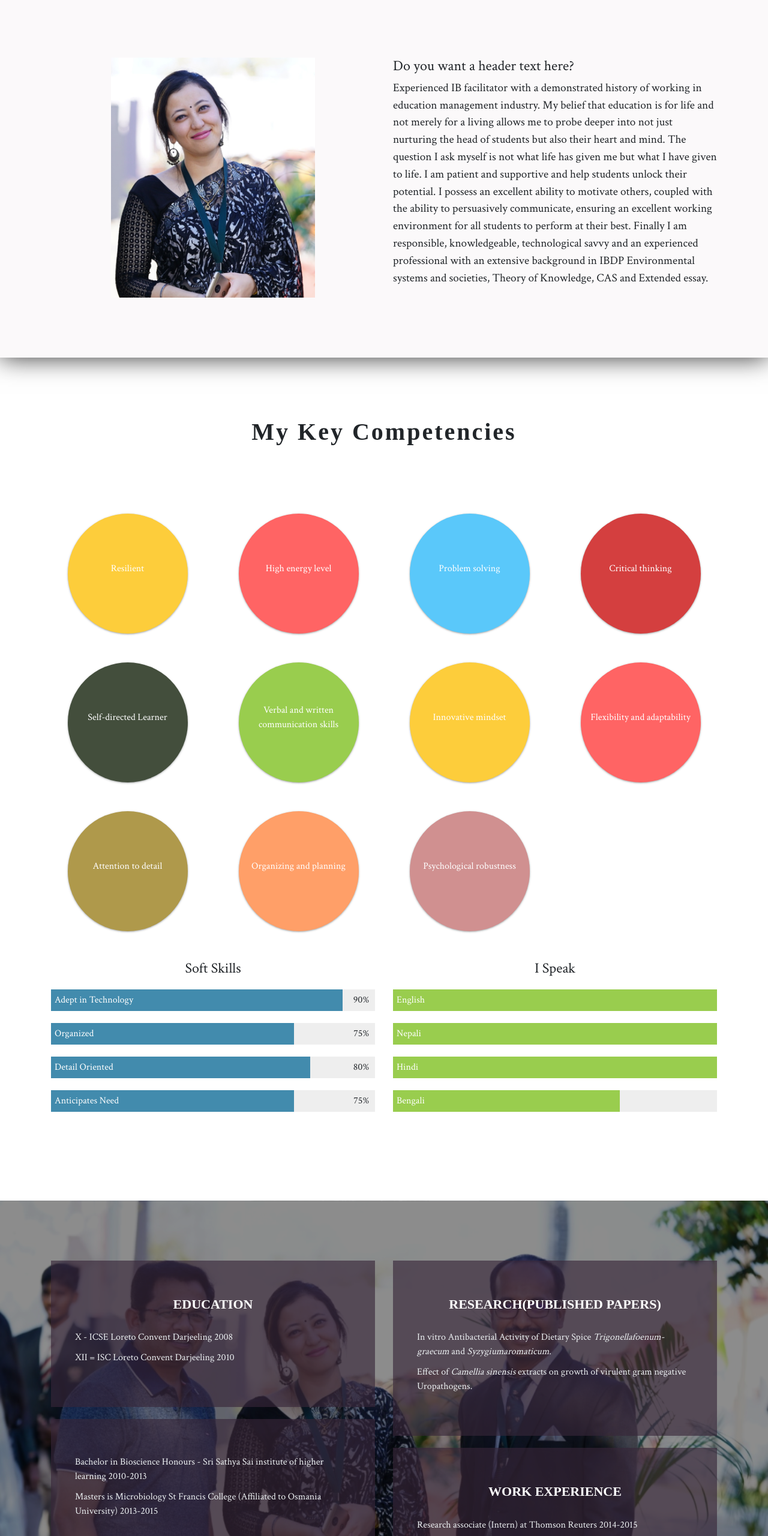
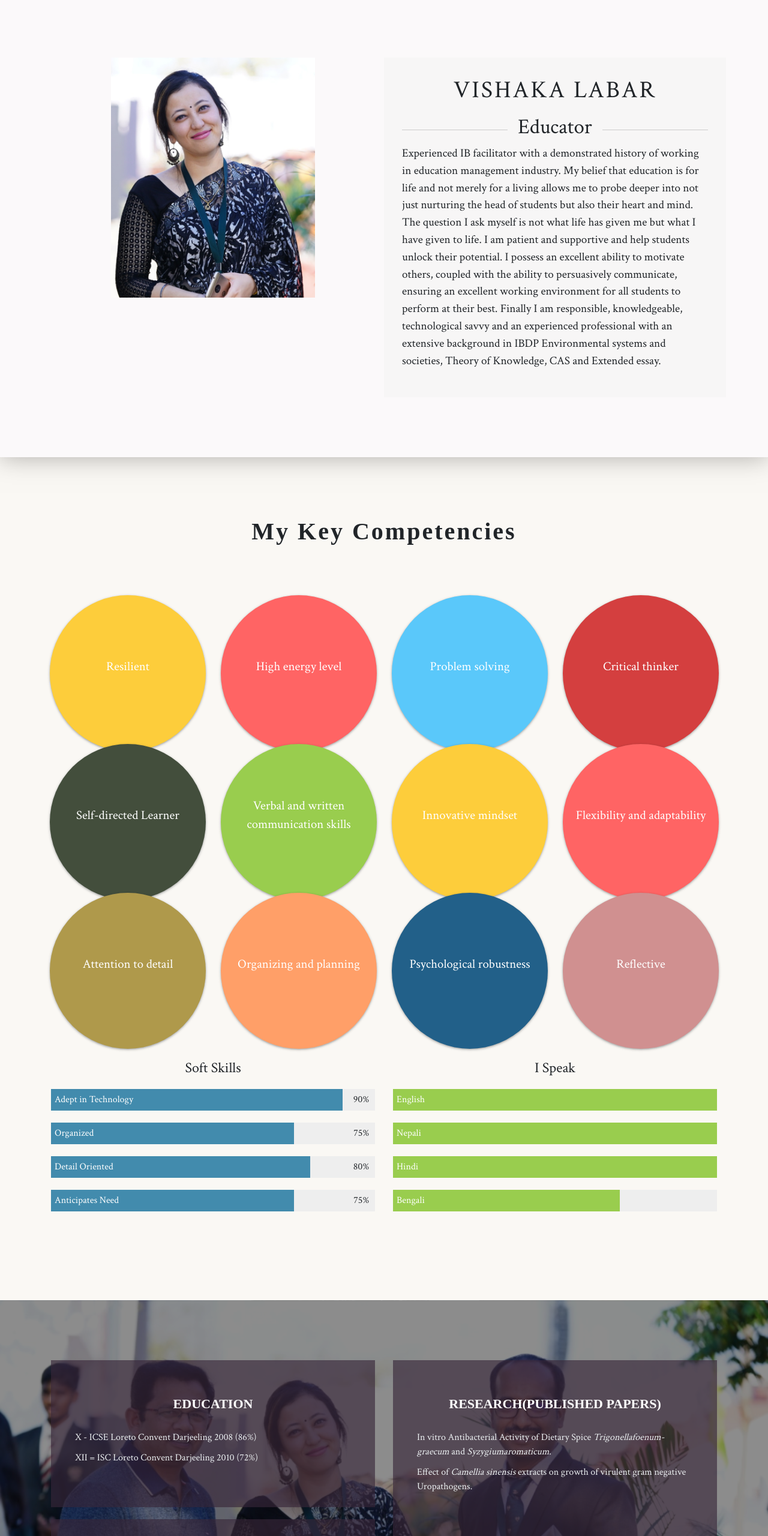
Before and after one commit to VishakaL25/vishakal25.github.io, a plain HTML site: page index.html in a window 1280 px wide. Shown: the part 60-2620 px from the top of the page at 60% size. Drawn offline with Linux system fonts and the light colour scheme.

Commit message:
UC : changes based on feedback

```diff
--- a/assets/css/styles.css
+++ b/assets/css/styles.css
@@ -75,10 +75,39 @@ background:#ff6464;
     color: #fff;
     background: #226089;
 }
-.bg-9 {
+.bg-10 {
     color: #fff;
     background: #d09090;
 }
+
+
+.rule {
+    display: -webkit-flex;
+    display: flex;
+    -webkit-align-items: flex-end;
+    align-items: flex-end;
+    height: 1em;
+    line-height: .3
+}
+
+.rule:after,.rule:before {
+    content: " ";
+    position: relative;
+    background-color: #ccc;
+    display: block;
+    height: 1px;
+    -webkit-flex-grow: .5;
+    flex-grow: .5
+}
+
+.rule:before {
+    margin-right: .5em
+}
+
+.rule:after {
+    margin-left: .5em
+}
+
 
 
 /* ============= Global CSS ================== */
@@ -105,17 +134,42 @@ background:#ff6464;
     max-width: 100%;
 }
 
+.about-content h2 {
+    font-family: 'crimson text', serif;
+    font-size: 40px;
+    letter-spacing: 3px;
+    text-transform: uppercase;
+}
+.about-content h3 {
+    justify-content: center;
+    font-size: 35px;
+}
+.about-content.rule:after, .about-content.rule:before {
+    flex-grow: 0.4;
+}
+
 .about-content  p {
+    margin-top: 25px;
     font-size: 1.2rem;
+}
+
+.about-wrapper .col-md-6:last-of-type {
+    background-color: #f7f6f6;
+    padding: 30px;
 }
 
 /* ============= Home CSS END================== */
 
 /* ============= Features CSS START================== */
 
+
+.features {
+    background-color: #f7f4ed9e;
+}
+
 .features .comps-container {
     border-radius: 50%;
-    /* margin: 0 auto; */
+    transform: scale3d(1.3, 1.3, 1.3);
     text-align: center;
 }
 
@@ -129,7 +183,8 @@ background:#ff6464;
 }
 
 [class |= comps]:hover {
-    transform: scale3d(1.1, 1.1, 1.1);
+    transform: scale3d(1.5, 1.5, 1.5);
+    z-index: 2;
 }
 
 .comps-1 {
@@ -272,4 +327,10 @@ background:#ff6464;
     text-align: center;
 }
 
+.footer .credits a {
+    color: #c3bec2;
+}
+.footer .credits a:hover {
+    color: #c3bec2;
+}
 /* ============= Footer CSS ================== */
--- a/index.html
+++ b/index.html
@@ -60,7 +60,8 @@
 
                 <div class="col-md-6 col-sm-6 col-xs-12">
                     <div class="about-content text-left">
-                        <h4>Do you want a header text here?</h4>
+                        <h2 class="text-center">Vishaka Labar</h2>
+                        <h3 class="text-center rule">Educator</h3>
                         <p> Experienced IB facilitator with a demonstrated history of working in education management industry. My belief
                             that education is for life and not merely for a living allows me to probe deeper into not just nurturing the head of
                             students but also their heart and mind.
@@ -99,7 +100,7 @@
                 </div>
                 <div class="col-xs-12 col-md-4 col-lg-3 col-sm-6 d-flex align-items-center justify-content-center justify-content-sm-center mt-sm-5">
                     <div class="comps-container comps-4 bg-4">
-                        <p>Critical thinking</p>
+                        <p>Critical thinker</p>
                     </div>
                 </div>
                 <div class="col-xs-12 col-md-4 col-lg-3 col-sm-6 d-flex justify-content-start align-items-center justify-content-sm-center mt-sm-5">
@@ -135,6 +136,11 @@
                 <div class="col-xs-12 col-md-4 col-lg-3 col-sm-6 d-flex align-items-center justify-content-end justify-content-sm-center mt-sm-5">
                     <div class="comps-container comps-4 bg-9">
                         <p>Psychological robustness</p>
+                    </div>
+                </div>
+                <div class="col-xs-12 col-md-4 col-lg-3 col-sm-6 d-flex align-items-center justify-content-center justify-content-sm-center mt-sm-5">
+                    <div class="comps-container comps-4 bg-10">
+                        <p>Reflective</p>
                     </div>
                 </div>
 
@@ -197,12 +203,12 @@
                     <div class="col-md-6 col-sm-6 col-xs-12">
                         <div class="details-area">
                             <h3>Education</h3>
-                            <p>X - ICSE Loreto Convent Darjeeling 2008</p>
-                            <p>XII = ISC Loreto Convent Darjeeling 2010</p>
+                            <p>X - ICSE Loreto Convent Darjeeling 2008 (86%)</p>
+                            <p>XII = ISC Loreto Convent Darjeeling 2010 (72%)</p>
                         </div>
                         <div class="details-area">
-                            <p>Bachelor in Bioscience Honours - Sri Sathya Sai institute of higher learning 2010-2013</p>
-                            <p>Masters is Microbiology St Francis College (Affiliated to Osmania University) 2013-2015</p>
+                            <p>Bachelor in Bioscience Honours - Sri Sathya Sai institute of higher learning 2010-2013 (CGPA 5- 4.45)</p>
+                            <p>Masters is Microbiology St Francis College (Affiliated to Osmania University) 2013-2015 (80%)</p>
                         </div>
                         <div class="details-area">
                             <p>Indus Training And Research Institute- (PGCIE) Post Graduate certificate in International education
@@ -321,17 +327,21 @@
                 </div>
                 <div class="col-lg-3 col-md-3 col-sm-6 col-xs-12 mt-sm-3">
                     <p><strong>Permanent Address:</strong> </p>
-                    <p>Darjeeling, West Bengal</p>
+                    <p>13 SC Dutta lane,<br/>
+                        Labar Bhawan, Chandmari,<br/>
+                        Darjeeling, West Bengal<br/>
+                        734101</p>
                 </div>
                 <div class="col-lg-3 col-md-3 col-sm-6 col-xs-12 mt-sm-3">
                     <p><strong>Current Address: </strong></p>
-                    <p>Shankarpally, Hyderabad</p>
+                    <p>Hyderabad, Telangana</p>
                 </div>
 
             </div>
             <div class="main-footer text-center">
-                <p>“Website without visitors is like a ship lost in the horizon.”
-                    <br/> ― Dr. Christopher Dayagdag</p>
+                <p>“Educating the mind without educating the heart is no education at all”
+                    <br/> ― Aristotle</p>
+                <p class="text-right credits"> Created by - <a target="blank" href="https://upendra5791.github.io/">Upendra</a> &nbsp;&#128522;</p>
             </div>
         </div>
 
```
